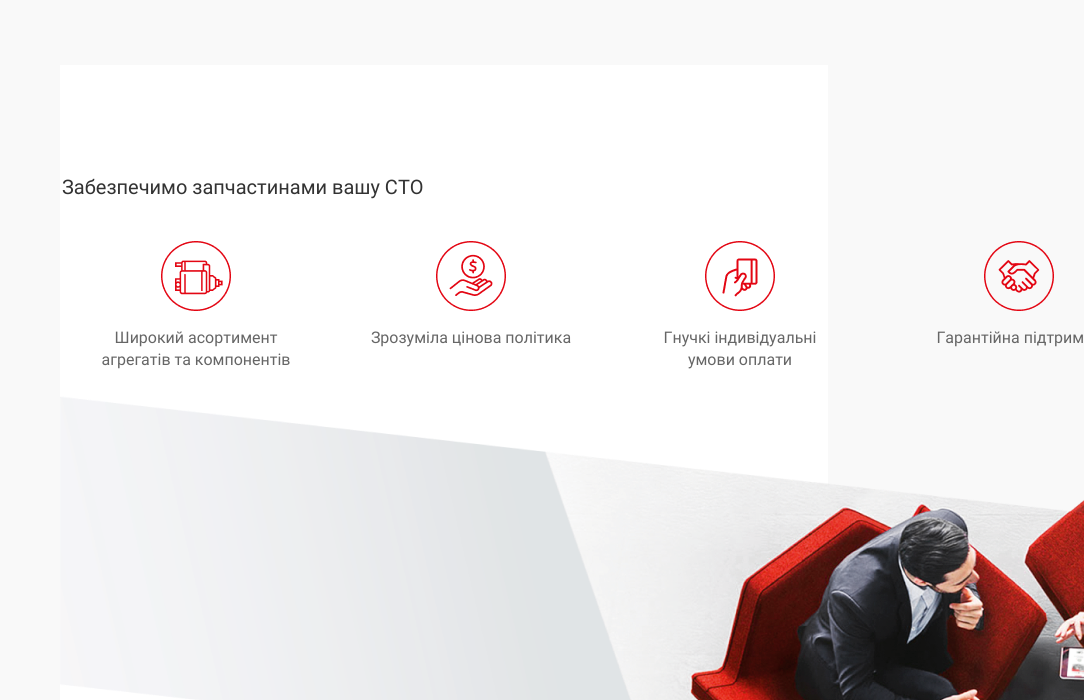
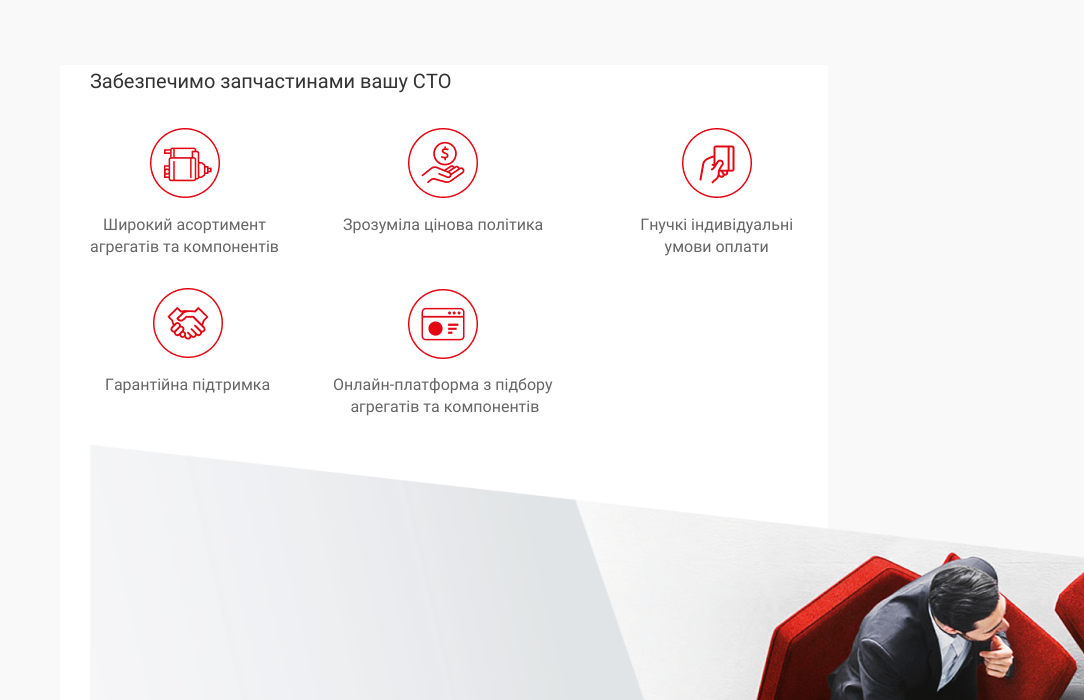
Before and after one commit to danil-jpg/restart, a website: page src/solutions.html in a window 1280 px wide. Shown: the part 100-800 px from the top of the page, without its empty margins (196-1280 px from the left). Drawn offline with nearby package versions, Linux system fonts and the light colour scheme; files that its build step writes are made by us from their sources.

Commit message:
started sulutions adaptation

```diff
--- a/src/solutions.html
+++ b/src/solutions.html
@@ -64,7 +64,7 @@
 			</div>
 			<img src="img/solutions/solution-bigImage1.png" alt="img" class="solutions__bit-img_1">
 
-			<p class="solutions__tagline solutions__tagline-2 adress__tagline" >Забезпечимо ефективну роботу вашого СТО</p>
+			<!-- <p class="solutions__tagline solutions__tagline-2 adress__tagline" >Забезпечимо ефективну роботу вашого СТО</p>
 			<div class="solutions__wrapper solutions__wrapper_2">
 				<div class="solution__block solution__block__6">
 					<img src="img/solutions/solution6.png" alt="solutions">
@@ -156,7 +156,7 @@
 				</div>
 
 			</div>
-			<img src="img/solutions/solution-bigImage2.png" alt="img" class="solutions__bit-img_2">
+			<img src="img/solutions/solution-bigImage2.png" alt="img" class="solutions__bit-img_2"> -->
 		</section>
 	</main>
 	//= html/_footer.html
--- a/src/styles/Lmedia.scss
+++ b/src/styles/Lmedia.scss
@@ -368,4 +368,52 @@
       margin-top: -15px;
     }
   }
+
+  .solutions {
+    width: 708px;
+  }
+  .solutions__tagline {
+    margin-top: 3px;
+    margin-left: 0px;
+  }
+  .solutions__wrapper {
+    justify-content: flex-start;
+    flex-wrap: wrap;
+    margin-top: 33px;
+  }
+
+  .solutions__block {
+    width: inherit;
+  }
+
+  .solution__descr {
+    width: inherit;
+  }
+
+  .solution__block__1 {
+    margin-right: 64px;
+    width: 189px;
+  }
+  .solution__block__2 {
+    margin-right: 97px;
+  }
+  .solution__block__4 {
+    margin-left: 15px;
+    margin-top: 28px;
+  }
+  .solution__block__5 {
+    margin-left: 63px;
+    margin-top: 31px;
+
+    .solution__descr_5 {
+      transform: translate(0, -1px);
+    }
+  }
+  .solution__block__1,
+  .solution__block__2,
+  .solution__block__3,
+  .solution__block__4,
+  .solution__block__5 {
+    transform: translate(0px, 0px);
+  }
 }
```
